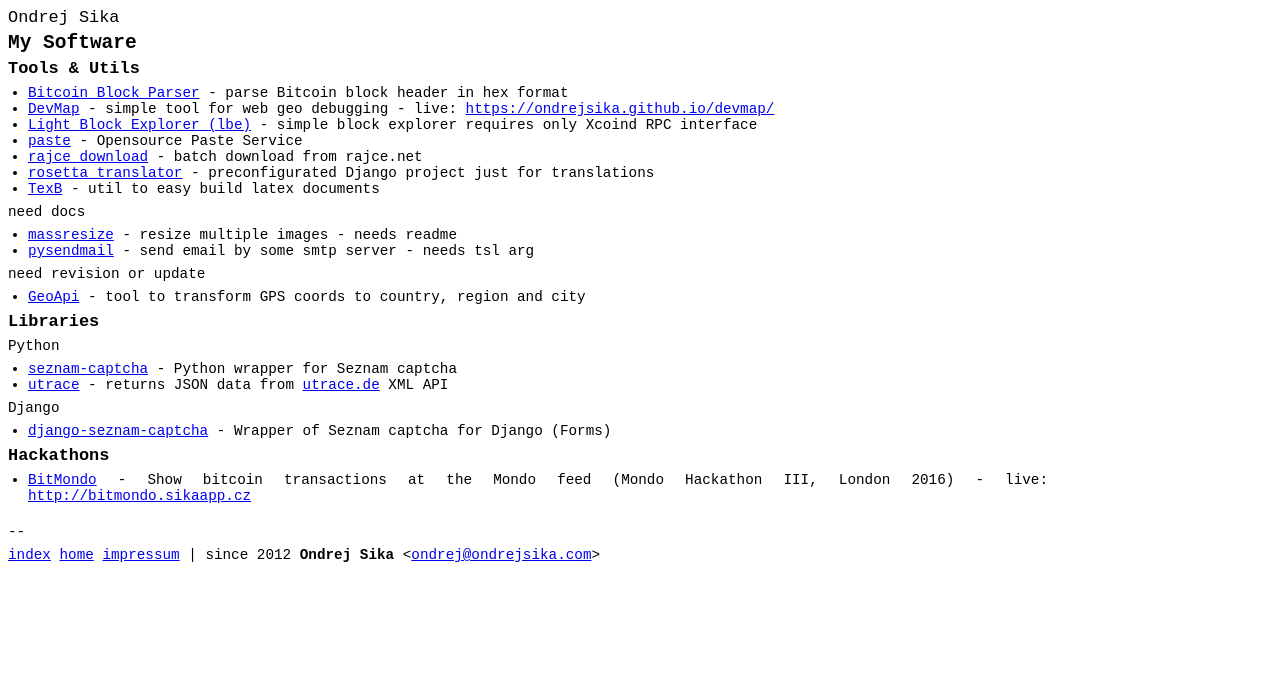
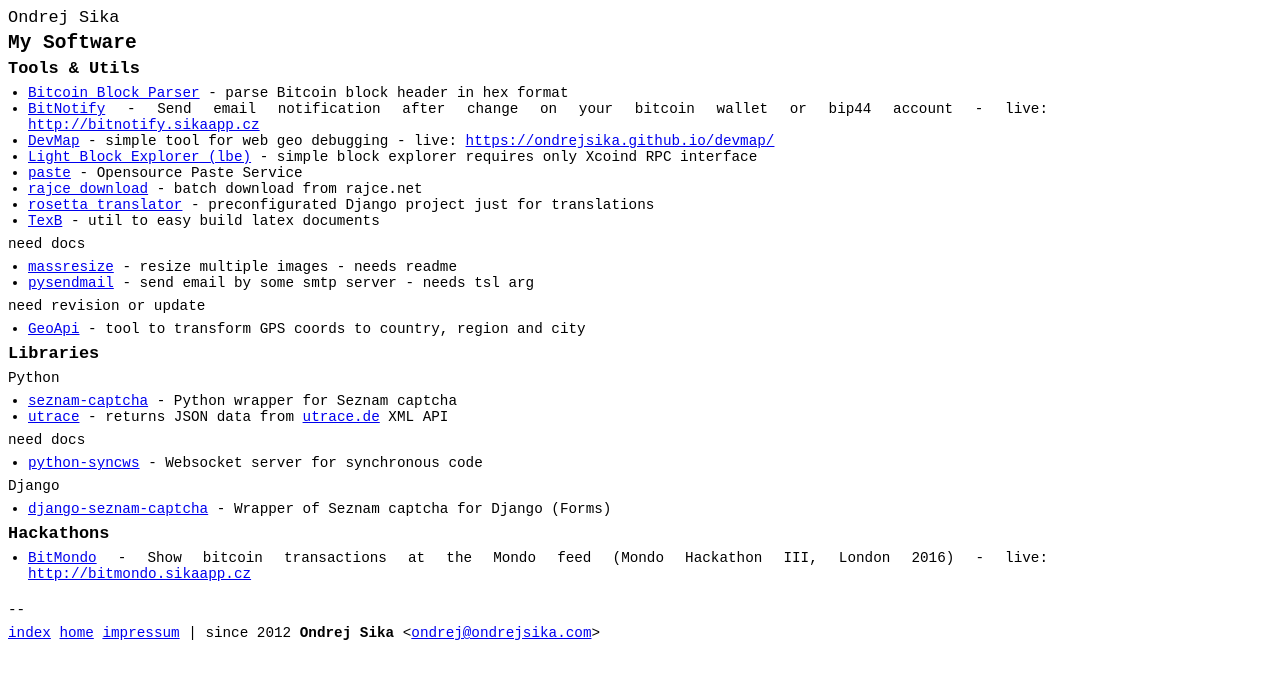
Before and after one commit to ondrejsika/ondrejsika.com, a Jekyll site: the page built from software/index.md, in a window 1280 px wide. Shown: the top 679 px of the page. Built offline with Jekyll 4.4.1, drawn with Linux system fonts in a browser that asks for light colours; Markdown is read by kramdown in place of the engine named in the settings; comment, search, counter and statistics services are not loaded.

Commit message:
software - add bitnotify, update libs

```diff
--- a/software/index.md
+++ b/software/index.md
@@ -8,6 +8,7 @@
 ### Tools & Utils
 
 * [Bitcoin Block Parser](https://ondrejsika.com/js-utils/bitcoin-block-parser.html) - parse Bitcoin block header in hex format
+- [BitNotify](https://github.com/ondrejsika/bitnotify) - Send email notification after change on your bitcoin wallet or bip44 account - live: <http://bitnotify.sikaapp.cz>
 * [DevMap](https://github.com/ondrejsika/devmap) - simple tool for web geo debugging - live: <https://ondrejsika.github.io/devmap/>
 * [Light Block Explorer (lbe)](https://github.com/ondrejsika/lbe) - simple block explorer requires only Xcoind RPC interface
 * [paste](https://github.com/ondrejsika/paste) - Opensource Paste Service
@@ -31,6 +32,9 @@
 - [seznam-captcha](https://github.com/ondrejsika/seznam-captcha) - Python wrapper for Seznam captcha
 - [utrace](https://github.com/ondrejsika/python-utrace) - returns JSON data from [utrace.de](http://en.utrace.de/api.php) XML API
 
+need docs
+
+- [python-syncws](https://github.com/ondrejsika/python-syncws) - Websocket server for synchronous code
 
 Django
 
```
